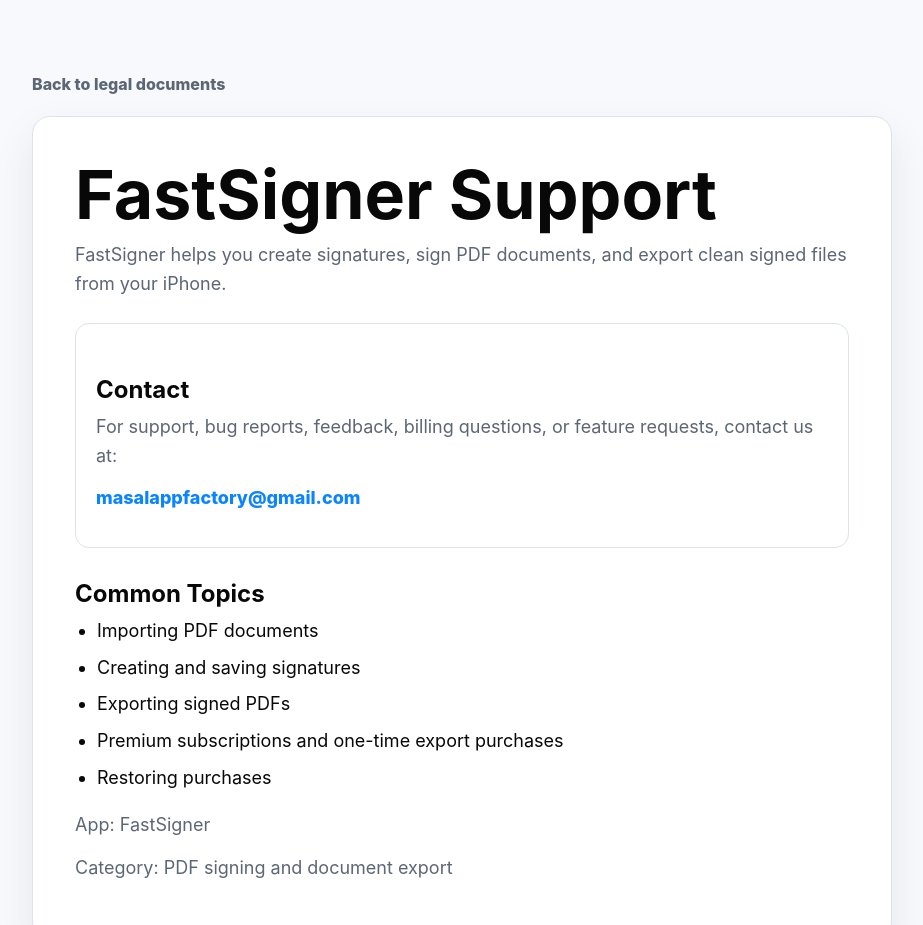
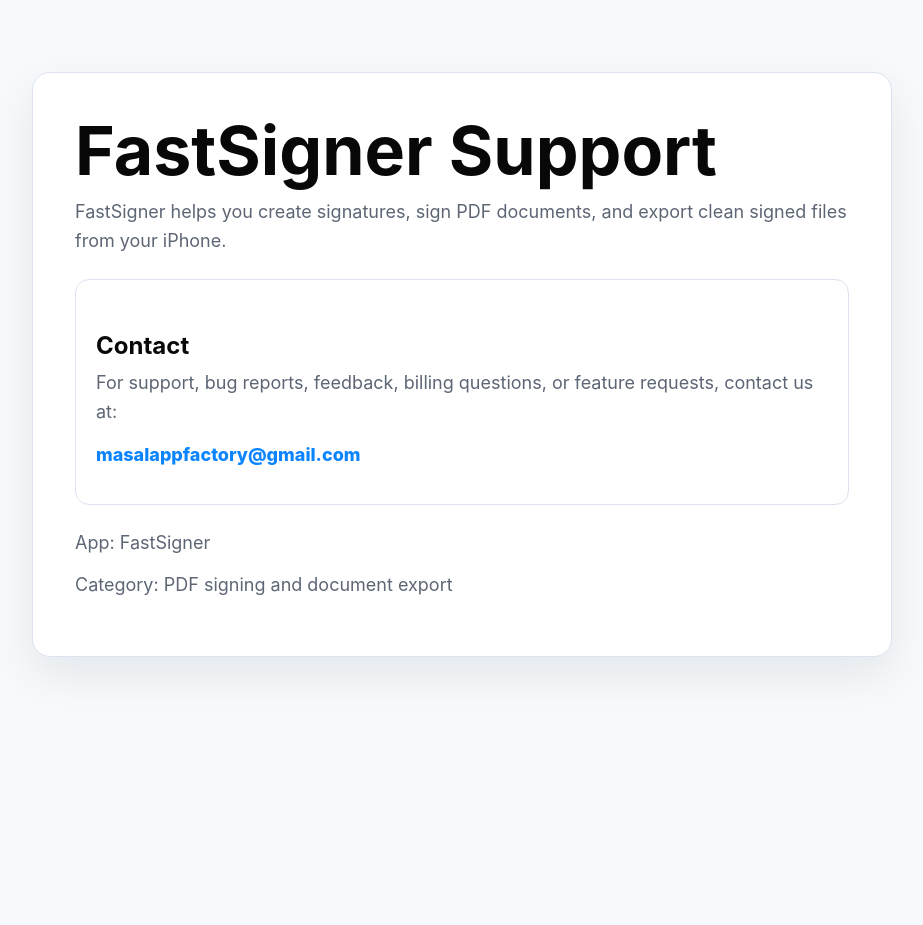
Before and after one commit to masalappfactory/fastsign-legal, a plain HTML site: page support.html in a window 1280 px wide. Shown: the top 925 px of the page, without its empty margins (178-1101 px from the left). After the commit the page ends 800 px from the top, so only its background shows below. Drawn offline with Linux system fonts and the light colour scheme.

Commit message:
Update support.html

```diff
--- a/support.html
+++ b/support.html
@@ -81,7 +81,6 @@
 </head>
 <body>
   <main>
-    <a class="back" href="index.html">Back to legal documents</a>
     <section class="panel">
       <h1>FastSigner Support</h1>
       <p>FastSigner helps you create signatures, sign PDF documents, and export clean signed files from your iPhone.</p>
@@ -92,15 +91,6 @@
         <p><a href="mailto:masalappfactory@gmail.com">masalappfactory@gmail.com</a></p>
       </div>
 
-      <h2>Common Topics</h2>
-      <ul>
-        <li>Importing PDF documents</li>
-        <li>Creating and saving signatures</li>
-        <li>Exporting signed PDFs</li>
-        <li>Premium subscriptions and one-time export purchases</li>
-        <li>Restoring purchases</li>
-      </ul>
-
       <p>App: FastSigner</p>
       <p>Category: PDF signing and document export</p>
     </section>
```
